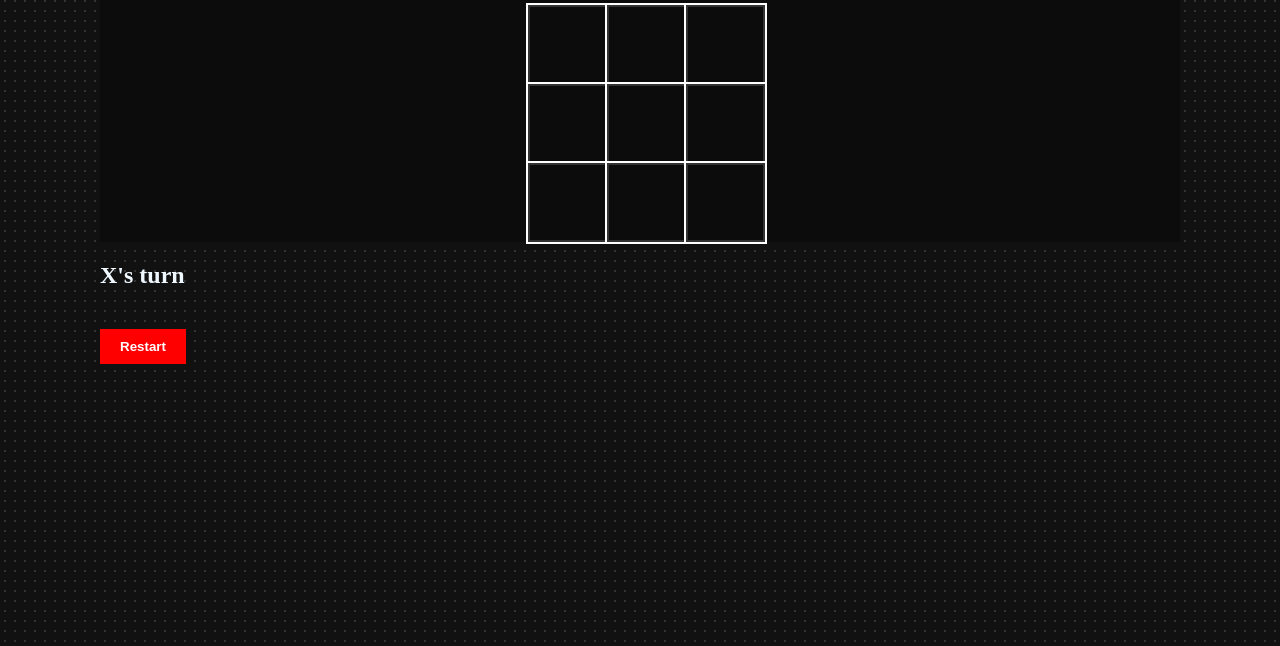
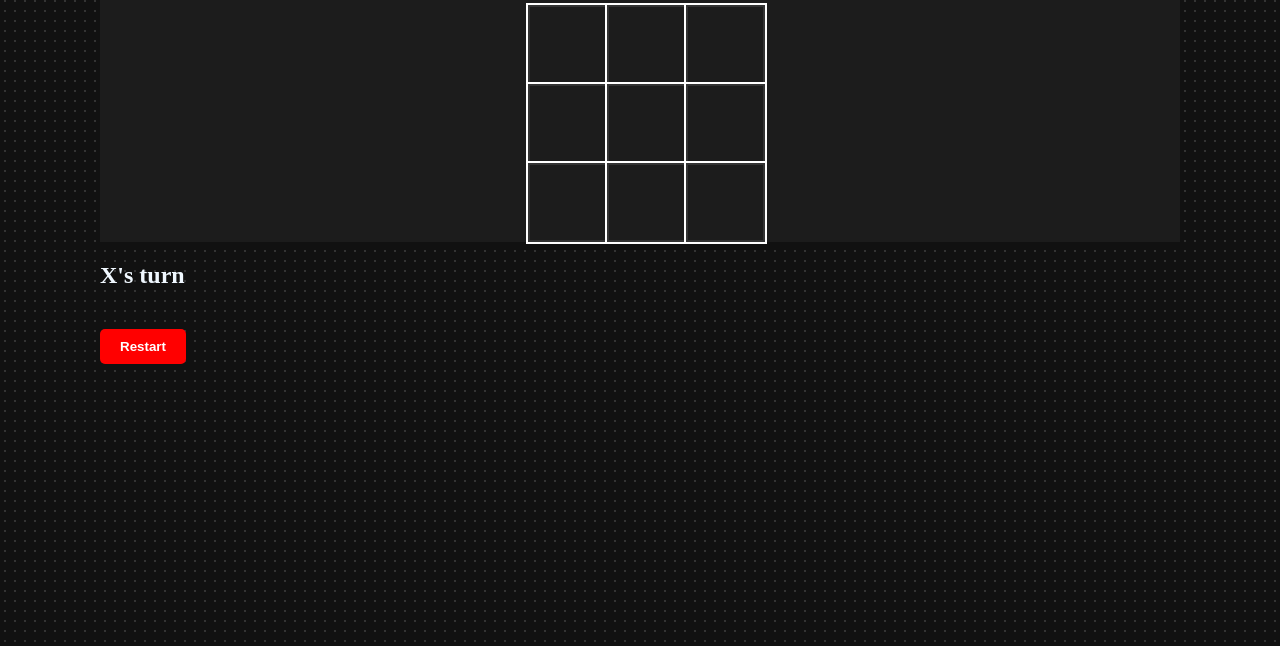
Before and after one commit to aarafr/tic-tac-toe, a plain HTML site: page index.html in a window 1280 px wide. Shown: the part 154-800 px from the top of the page. Drawn offline with Linux system fonts and the light colour scheme.

Commit message:
Slight adjustment in the colours

```diff
--- a/style.css
+++ b/style.css
@@ -35,7 +35,7 @@ body {
 #gameContainer {
     font-family: "Pernament Marker", cursive;
     text-align: center;
-    background-color: #0c0c0c;
+    background-color: #1c1c1c;
     color: #fff;
 }
 
@@ -50,6 +50,7 @@ body {
     background-color: #f00;
     color: #fff;
     border: none;
+    border-radius: 5px;
     padding: 10px 20px;
     margin-top: 20px;
     font-weight: bold;
```
